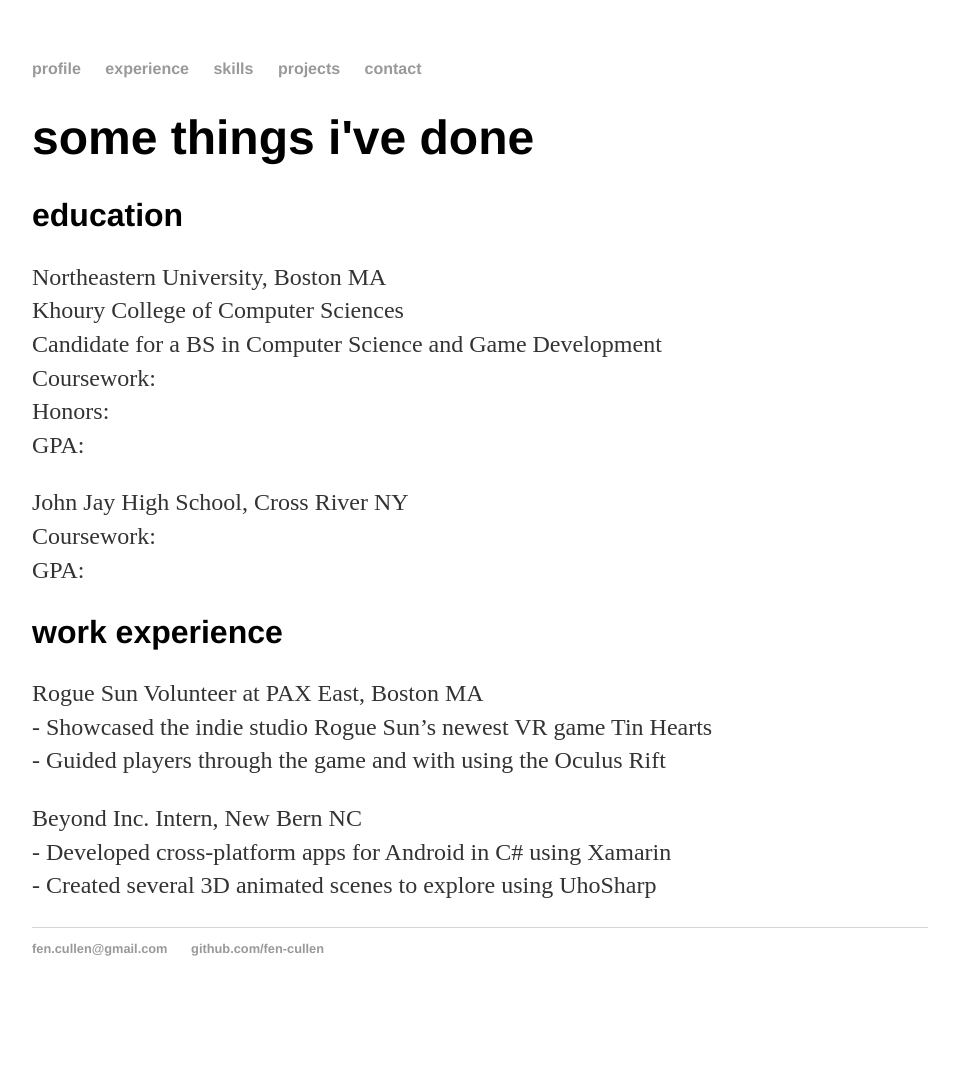
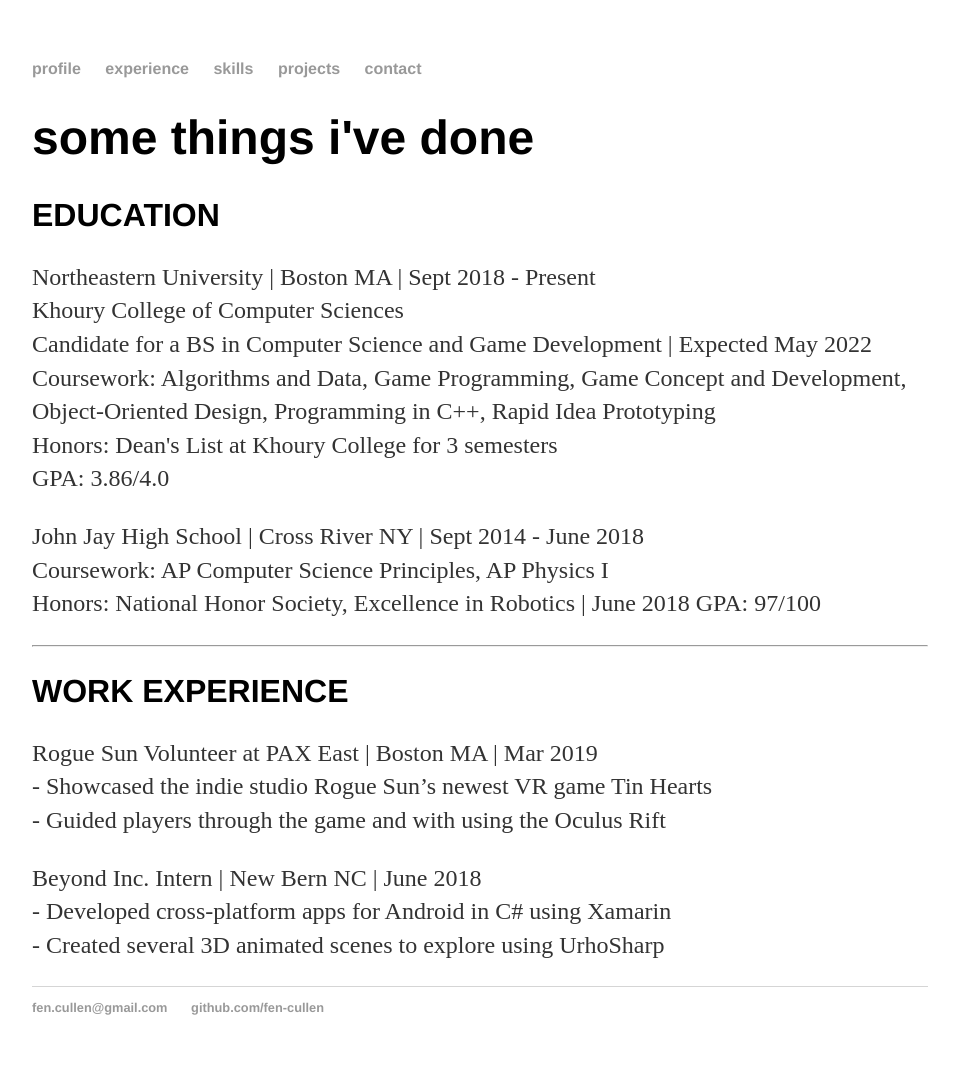
Before and after one commit to fen-cullen/fen-cullen.github.io, a Jekyll site: the page built from experience/index.html, in a window 1280 px wide. Shown: the whole page, without its empty margins (160-1119 px from the left). Built offline with Jekyll 4.4.1, drawn with Linux system fonts in a browser that asks for light colours; before the commit the page ends 1016 px from its top, so only the background shows below that.

Commit message:
Update index.html
Changed layout and added more information

```diff
--- a/experience/index.html
+++ b/experience/index.html
@@ -7,37 +7,38 @@
 		some things i've done
 	</h1>
 	<div>
-
 		<h2>
-			education
+			EDUCATION
 		</h2>
 		<p>
-      Northeastern University, Boston MA <br>
+			Northeastern University | Boston MA | Sept 2018 - Present <br>
 			Khoury College of Computer Sciences <br>
-      Candidate for a BS in Computer Science and Game Development <br>
-      Coursework: <br>
-      Honors: <br>
-      GPA: <br>
+			Candidate for a BS in Computer Science and Game Development | Expected May 2022 <br>
+			Coursework: Algorithms and Data, Game Programming, Game Concept and Development, Object-Oriented Design, Programming in C++, Rapid Idea Prototyping <br>
+			Honors: Dean's List at Khoury College for 3 semesters <br>
+			GPA: 3.86/4.0 <br>
 		</p>
-
 		<p>
-      John Jay High School, Cross River NY  <br>
-      Coursework: <br>
-      GPA: <br>
+			John Jay High School | Cross River NY | Sept 2014 - June 2018 <br>
+			Coursework: AP Computer Science Principles, AP Physics I <br>
+			Honors: National Honor Society, Excellence in Robotics | June 2018
+			GPA: 97/100 <br>
+		</p>
+		<p>
+			<hr/>
 		</p>
 		<h2>
-			work experience
+			WORK EXPERIENCE
 		</h2>
 		<p>
-      Rogue Sun Volunteer at PAX East, Boston MA <br>
+			Rogue Sun Volunteer at PAX East | Boston MA | Mar 2019 <br>
 			  -  Showcased the indie studio Rogue Sun’s newest VR game Tin Hearts <br>
 			  -  Guided players through the game and with using the Oculus Rift
 		</p>
-
 		<p>
-      Beyond Inc. Intern, New Bern NC <br>
+			Beyond Inc. Intern | New Bern NC | June 2018 <br>
 			  -  Developed cross-platform apps for Android in C# using Xamarin <br>
-        -  Created several 3D animated scenes to explore using UhoSharp <br>
+			  -  Created several 3D animated scenes to explore using UrhoSharp <br>
 		</p>
 	</div>
 </div><!-- /.blurb -->
```
Lines whose indentation alone changed are shown as unchanged.
